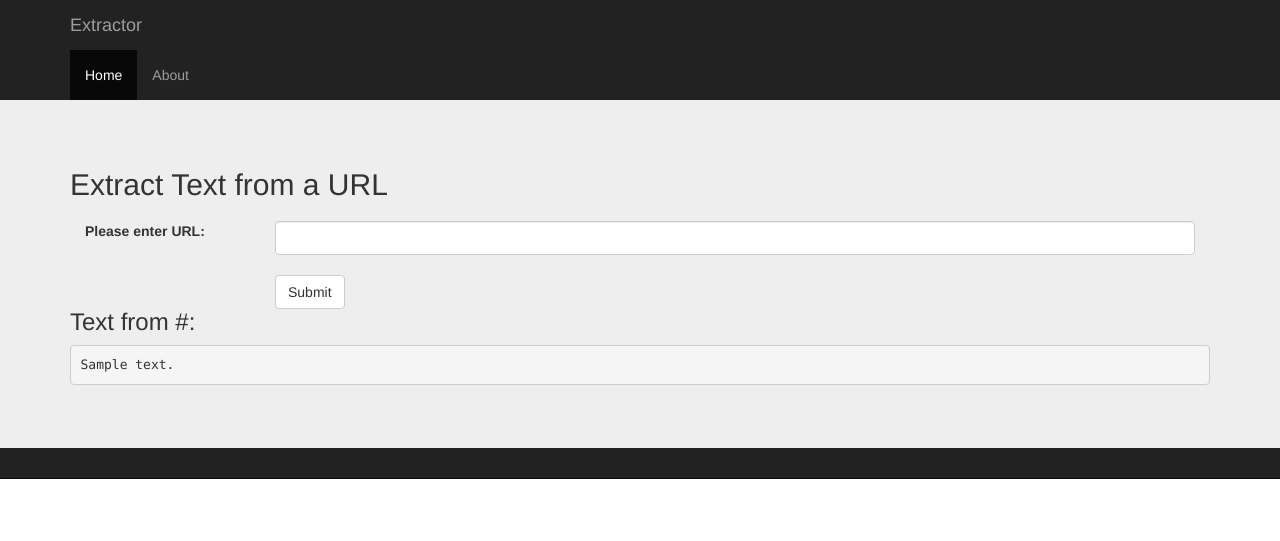
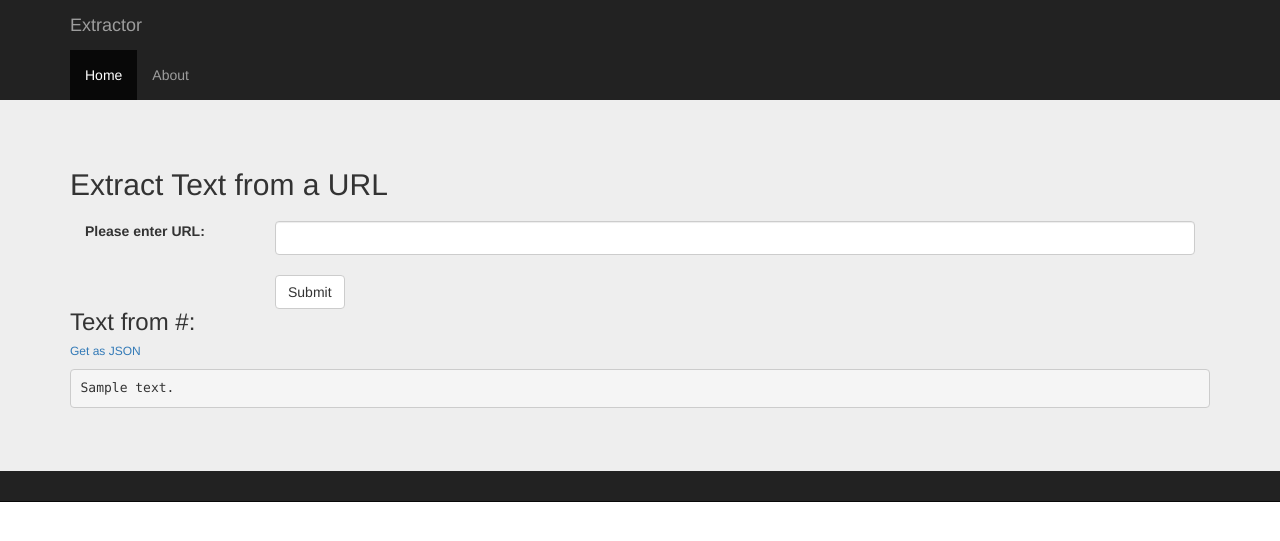
Before and after one commit to dwillis/extractor, a Flask app: template templates/result.html in a window 1280 px wide. Shown: the top 541 px of the page. Run offline with Flask 2, Linux system fonts and the light colour scheme; the template is opened without the code that fills it: most values are stand-ins (such as "Sample title", 1, 10 or a date in 2020); some libraries are stand-ins or nearby versions.

Commit message:
added api link

```diff
--- a/templates/result.html
+++ b/templates/result.html
@@ -39,6 +39,8 @@
 
       <h3>Text from {{ url }}:</h3>
 
+      <h6><a href="/api/?url={{ url }}">Get as JSON</a></h6>
+
       <pre class="pre-scrollable">{{ text }}</pre>
 
       </div>
```
